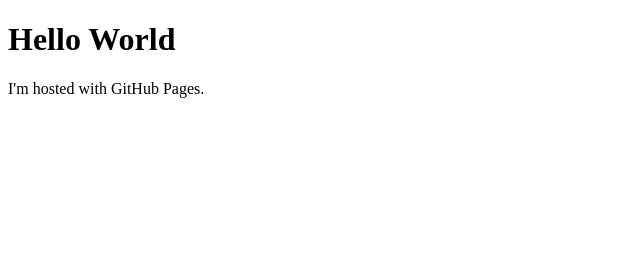
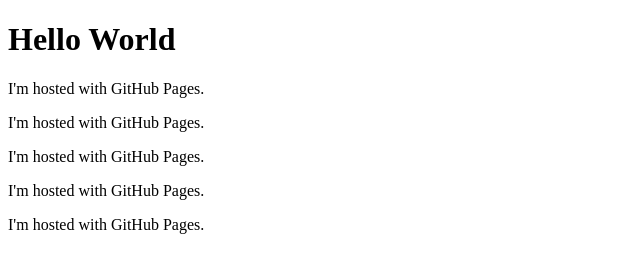
Before and after one commit to huawenbo/QR-factorization, a plain HTML site: page index.html in a window 1280 px wide. Shown: the whole page, without its empty margins (0-640 px from the left). Drawn offline with Linux system fonts and the light colour scheme.

Commit message:
Update index.html

```diff
--- a/index.html
+++ b/index.html
@@ -3,5 +3,9 @@
 <body>
 <h1>Hello World</h1>
 <p>I'm hosted with GitHub Pages.</p>
+<p>I'm hosted with GitHub Pages.</p>
+<p>I'm hosted with GitHub Pages.</p>
+<p>I'm hosted with GitHub Pages.</p>
+<p>I'm hosted with GitHub Pages.</p>
 </body>
 </html>
```
